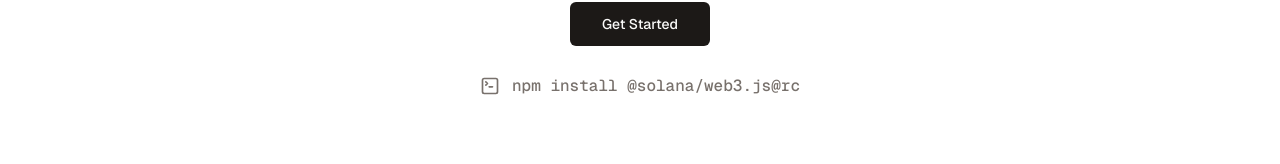
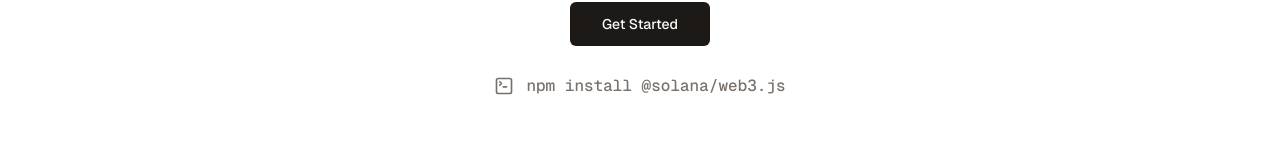
Before and after one commit to metasal1/solana-web3-v2-demo, a Next.js app: page / in a window 1280 px wide. Shown: the part 540-704 px from the top of the page. Built offline with nearby package versions, Linux system fonts and the light colour scheme.

Commit message:
added web3 module install options

```diff
--- a/app/page.tsx
+++ b/app/page.tsx
@@ -27,8 +27,9 @@
       </div>
       <span className="flex flex-row items-start sm:gap-2 gap-0.5 text-muted-foreground text-md mt-7 -mb-12 max-[800px]:mb-12 font-code text-base font-medium">
         <TerminalSquareIcon className="w-5 h-5 mr-1 mt-0.5" />
-        {"npm install @solana/web3.js@rc"}
+        {"npm install @solana/web3.js"}
       </span>
     </div>
+
   );
 }
--- a/components/sandbox.tsx
+++ /dev/null
@@ -1,5 +0,0 @@
-import { Connection, PublicKey } from '@solana/web3.js';
-
-const [pda] = PublicKey.findProgramAddressSync([Buffer.from("test")], new PublicKey("SQDS4ep65T869zMMBKyuUq6aD6EgTu8psMjkvj52pCf"));
-
-console.log(pda);
```
Also changed, not shown: 1 other file (tests, documents, lock files or other folders).
